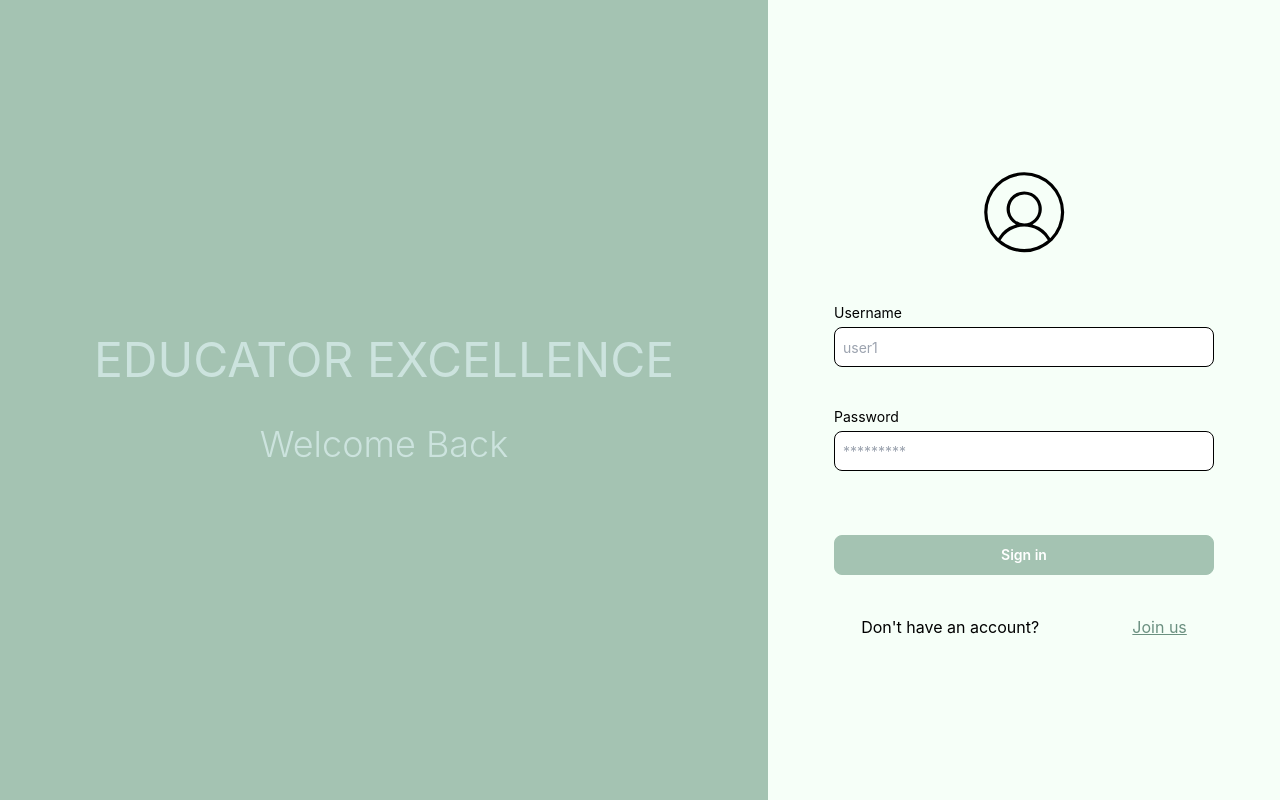
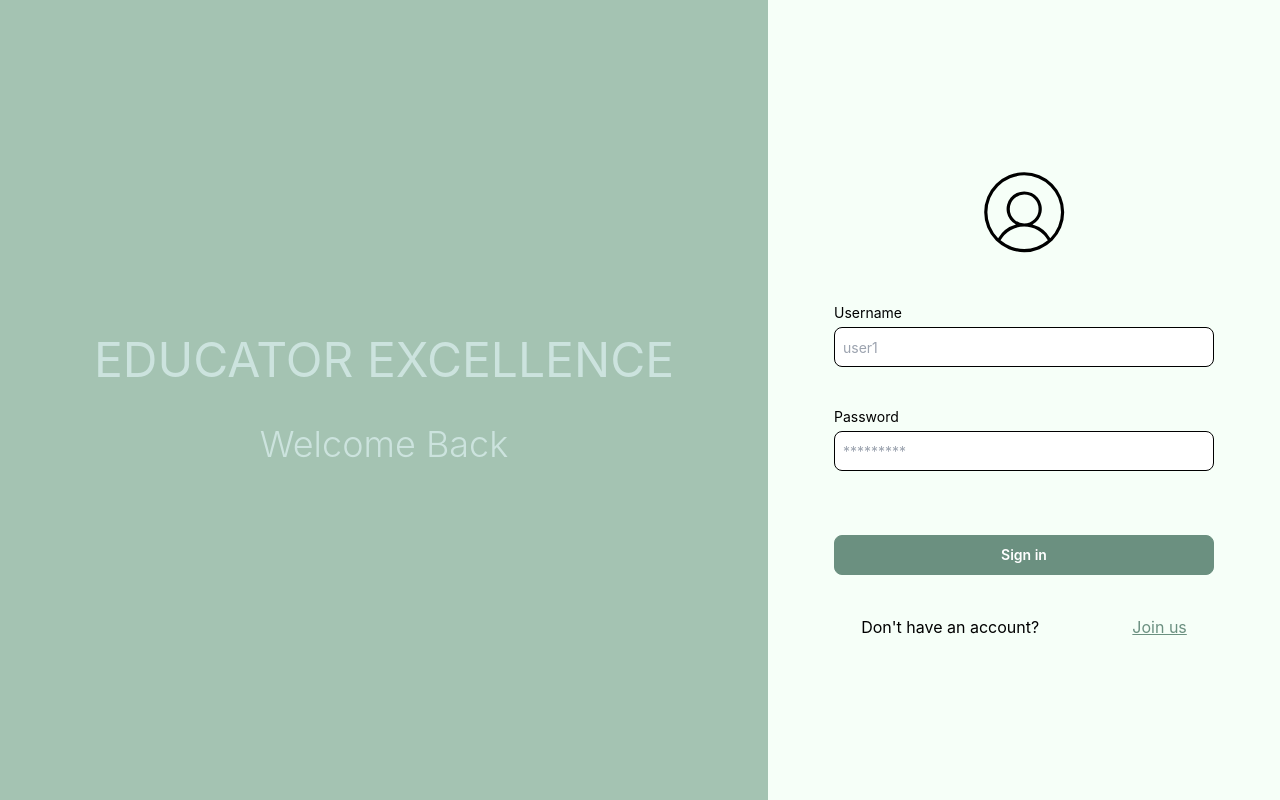
Before and after one commit to lalder57/wb-personal-project, a React (Vite) app: page / in a window 1280 px wide. Built offline with nearby package versions, Linux system fonts and the light colour scheme; no server answers.

Commit message:
color change to some buttons

```diff
--- a/src/components/LoginForm.jsx
+++ b/src/components/LoginForm.jsx
@@ -98,7 +98,7 @@ const LoginForm = ({ setShowRegister, setShowLogin }) => {
             className="mb-16 h-10 rounded-lg px-2"
           />
           <button
-            className="bg-lightGreen border-lightGreen h-10 rounded-lg border font-semibold text-white"
+            className="bg-darkGreen border-darkGreen h-10 rounded-lg border font-semibold text-white"
             type="submit"
           >
             Sign in
--- a/src/components/RegisterForm.jsx
+++ b/src/components/RegisterForm.jsx
@@ -213,7 +213,7 @@ const RegisterForm = ({ setShowLogin, setShowRegister }) => {
             </div>
           </div>
           <button
-            className="bg-lightGreen border-lightGreen h-10 rounded-lg font-semibold text-white"
+            className="bg-darkGreen border-darkGreen h-10 rounded-lg font-semibold text-white"
             type="submit"
           >
             Register
```
